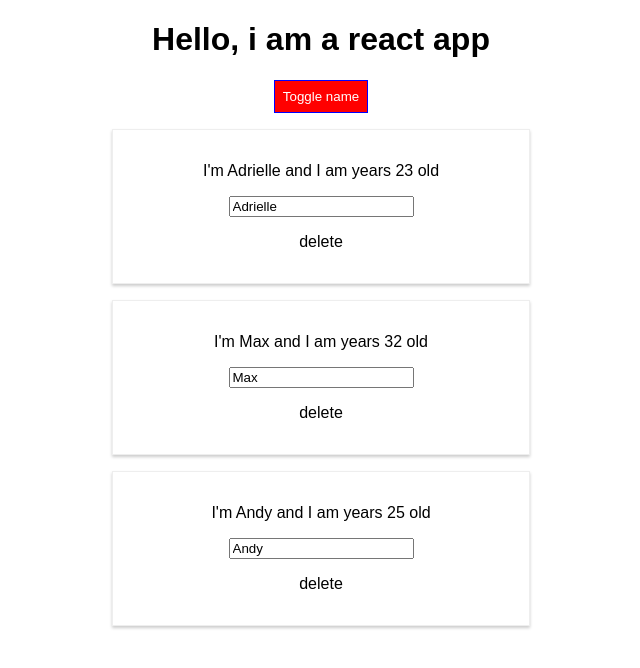
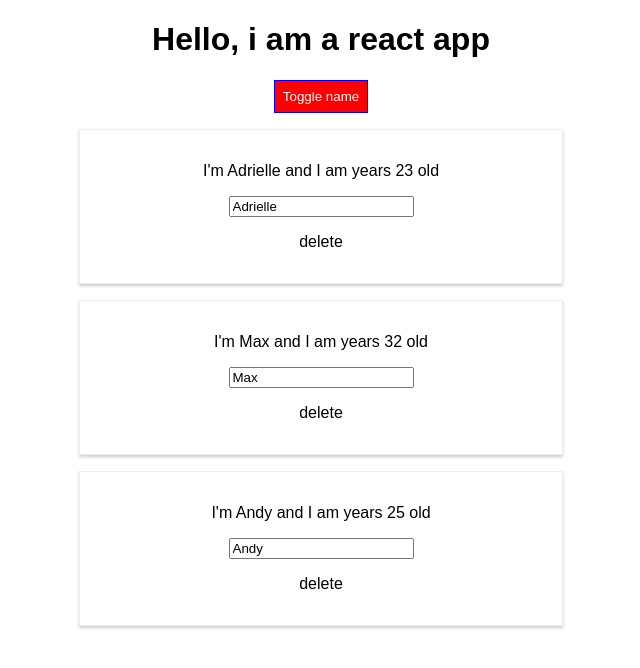
Before and after one commit to AdrielleMoraes/reactBurguer, a React (Create React App) app in the folder helloworld/: page / in a window 1280 px wide. Shown: the top 668 px of the page, without its empty margins (319-959 px from the left). Built offline with nearby package versions, Linux system fonts and the light colour scheme.

Commit message:
dynamic css classes using radium

```diff
--- a/helloworld/package.json
+++ b/helloworld/package.json
@@ -3,6 +3,7 @@
   "version": "0.1.0",
   "private": true,
   "dependencies": {
+    "radium": "^0.26.0",
     "react": "^16.13.1",
     "react-dom": "^16.13.1",
     "react-scripts": "1.1.5"
--- a/helloworld/src/App.css
+++ b/helloworld/src/App.css
@@ -1,3 +1,10 @@
 .App {
   text-align: center;
 }
+
+.red{
+  color: red;
+}
+.bold{
+  font-weight: 400;
+}
--- a/helloworld/src/App.js
+++ b/helloworld/src/App.js
@@ -2,6 +2,9 @@ import React, { Component } from 'react';
 import './App.css';
 // import my component file
 import Person from "./Person/Person";
+
+//css wrapper
+import Radium, {StyleRoot} from "radium";
 
 
 class App extends Component{
@@ -61,13 +64,17 @@ class App extends Component{
          border: "1px solid blue",
          padding:"8px",
          cursor: "pointer",
-         backgroundColor: "green"
+         backgroundColor: "green",
+         ":hover": {
+            backgroundColor: "lightgreen"
+         }
       }
 
 
    let persons = null
    if (this.state.showPersons){
       persons = (
+         <StyleRoot>
          <div  >
             {this.state.persons.map((person, index) =>{
 					return <Person
@@ -79,15 +86,28 @@ class App extends Component{
                      />
             })}
          </div>
+         </StyleRoot>
       );
 
+      //change button style
       style.backgroundColor = "red"
+      style[":hover"] = {
+         backgroundColor: "salmon"
+      }
    }
 
-
+   // join both classes together
+   let classes = [];
+   if(this.state.persons.length <= 2){
+      classes.push("red");
+   }
+   if(this.state.persons.length <= 1){
+      classes.push("bold");
+   }
+   classes = classes.join(" ");
    return(
 		<div className="App">
-			<h1>Hello, i am a react app</h1>
+			<h1 className={classes}>Hello, i am a react app</h1>
 			<button style={style} onClick={()=> this.togglePersonsHandler()}>Toggle name</button>
 			{persons}
 
@@ -95,4 +115,4 @@ class App extends Component{
    )}
 }
 
-export default App;
+export default Radium(App);
--- a/helloworld/src/Person/Person.js
+++ b/helloworld/src/Person/Person.js
@@ -1,12 +1,21 @@
 // import react
 import React from "react";
+import Radium from "radium";
 import './Person.css';
+
 
 
 // create a person component
 const person = (props) =>{
+//style
+    const style={
+        "@media (min-width: 500px)":{
+            width: "450px"
+        }
+    }
+
     //let age = Math.floor(Math.random()*30)
-    return  <div  className="Person">
+    return  <div style={style} className="Person">
                 <p >I'm {props.name} and I am  years {props.age} old</p>
                 <p>{props.children}</p>
                 <input type="text" onChange={props.changed} value={props.name}></input>
@@ -15,4 +24,4 @@ const person = (props) =>{
 }
 
 
-export default person;
+export default Radium(person);
```
Also changed, not shown: 1 other file (tests, documents, lock files or other folders).
